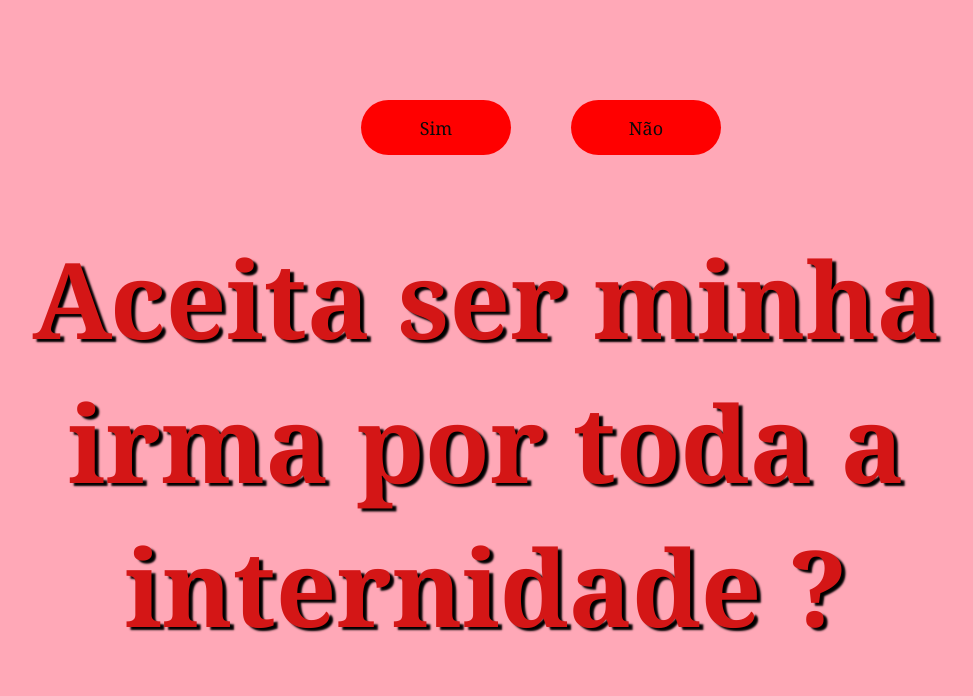
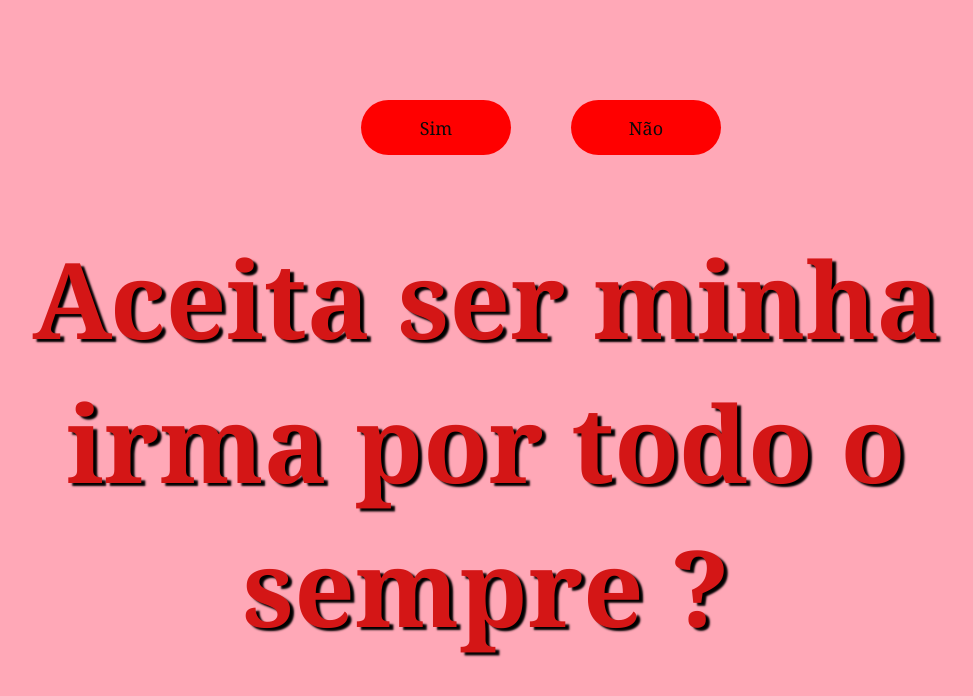
Before and after one commit to M17DEV/quer-ser-minha-irma-pra-todo-o-sempre-, a plain HTML site: page index.html in a window 1280 px wide. Shown: the whole page, without its empty margins (154-1127 px from the left). Drawn offline with Linux system fonts and the light colour scheme.

Commit message:
Update index.html

```diff
--- a/index.html
+++ b/index.html
@@ -18,7 +18,7 @@
                 <button class="mover">Não</button>
             </div>
         </div>
-        <h1>Aceita ser minha irma por toda a internidade ?</h1>
+        <h1>Aceita ser minha irma por todo o sempre ?</h1>
 
     </main>
 
```
